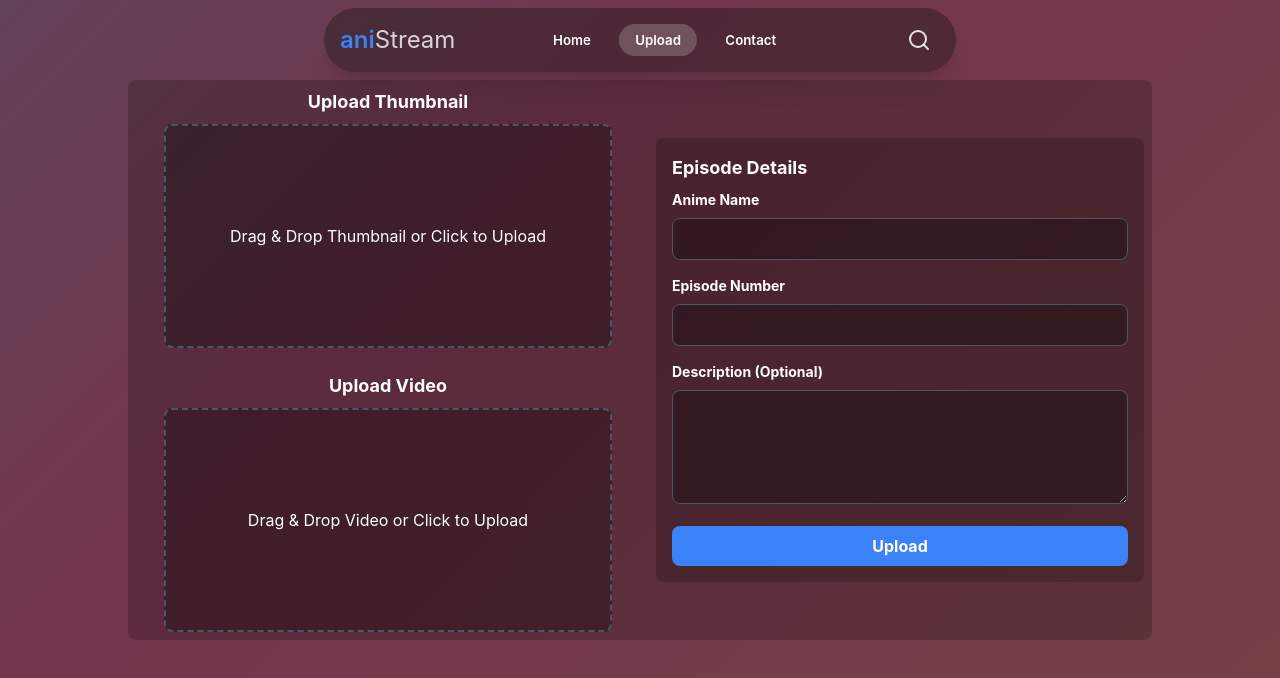
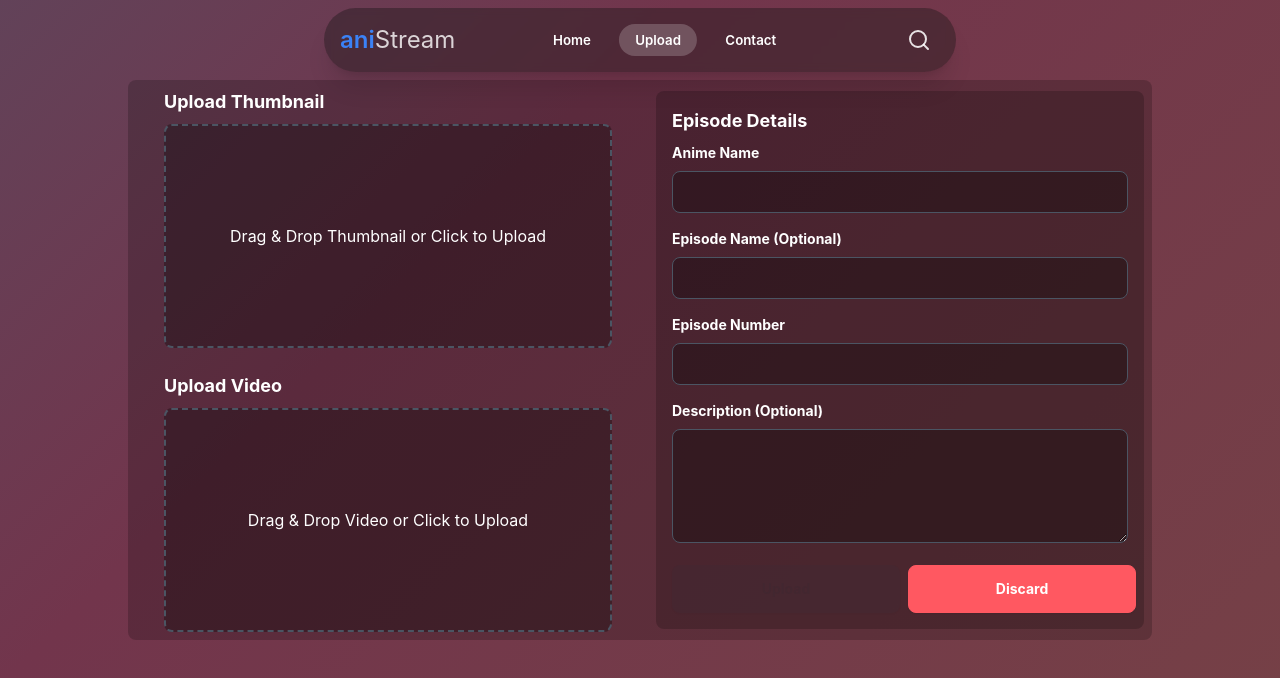
Before and after one commit to shantanu-p01/aniStream-Vite, a React (Vite) app: page /upload in a window 1280 px wide. Shown: the top 678 px of the page. Built offline with nearby package versions, Linux system fonts and the light colour scheme.

Commit message:
11. Added Upload and Discard Button in UploadPage     - added Episode Name Input Field     - for now when clicked on Upload or Discard button all the fields are cleared     - when all fields are filled then the upload button will work until then itll be disabled

```diff
--- a/src/Pages/Upload/UploadPage.jsx
+++ b/src/Pages/Upload/UploadPage.jsx
@@ -1,12 +1,19 @@
-import React, { useState } from 'react';
-import { IoClose } from "react-icons/io5";
+import React, { useState, useEffect } from 'react';
+import { BiSolidTrash } from "react-icons/bi";
 
 const UploadPage = () => {
   const [thumbnail, setThumbnail] = useState(null);
   const [video, setVideo] = useState(null);
   const [animeName, setAnimeName] = useState('');
+  const [episodeName, setEpisodeName] = useState('');
   const [episodeNumber, setEpisodeNumber] = useState('');
   const [description, setDescription] = useState('');
+  const [isUploadEnabled, setIsUploadEnabled] = useState(false);
+
+  useEffect(() => {
+    // Enable the Upload button only if all required fields are filled
+    setIsUploadEnabled(animeName && episodeNumber && thumbnail && video);
+  }, [animeName, episodeNumber, thumbnail, video]);
 
   const handleThumbnailChange = (e) => {
     const file = e.target.files[0];
@@ -42,6 +49,30 @@ const UploadPage = () => {
     }
   };
 
+  const clearFields = () => {
+    // Clear all fields
+    setThumbnail(null);
+    setVideo(null);
+    setAnimeName('');
+    setEpisodeName('');
+    setEpisodeNumber('');
+    setDescription('');
+  };
+
+  const handleUpload = () => {
+    if (isUploadEnabled) {
+      // Perform upload logic here
+
+      // Clear fields after upload
+      clearFields();
+    }
+  };
+
+  const handleDiscard = () => {
+    // Clear fields on discard
+    clearFields();
+  };
+
   return (
     <main className='pt-20 p-2 min-h-screen h-full w-full'>
       <div className='flex flex-col h-full lg:flex-row items-center justify-center gap-4 max-w-5xl mx-auto p-2 bg-black/20 rounded-lg'>
@@ -49,9 +80,19 @@ const UploadPage = () => {
         <div className='w-full lg:w-1/2 flex flex-row flex-wrap items-center justify-center gap-6'>
           {/* Thumbnail Upload Section */}
           <div className='flex-1 flex flex-col items-center justify-center'>
-            <h2 className='text-white text-lg font-bold text-center lg:text-left mb-2'>Upload Thumbnail</h2>
+            <div className='flex justify-between items-center w-full lg:max-w-md min-w-[250px] mb-2'>
+              <h2 className='text-white text-lg font-bold text-center lg:text-left'>Upload Thumbnail</h2>
+              {thumbnail && (
+                <button
+                  onClick={() => removeFile('thumbnail')}
+                  className='btn btn-ghost min-h-fit h-fit p-2 text-red-500 text-2xl'
+                >
+                  <BiSolidTrash size="24" />
+                </button>
+              )}
+            </div>
             <div
-              className='relative w-full lg:max-w-md min-w-[300px] h-56 overflow-hidden rounded-lg border-2 border-dashed border-gray-600 bg-black/30 flex items-center justify-center cursor-pointer group'
+              className='relative w-full lg:max-w-md min-w-[250px] h-56 overflow-hidden rounded-lg border-2 border-dashed border-gray-600 bg-black/30 flex items-center justify-center cursor-pointer group'
               onDragOver={handleDragOver}
               onDrop={(e) => handleDrop(e, setThumbnail)}
             >
@@ -72,29 +113,30 @@ const UploadPage = () => {
                   </label>
                 </>
               ) : (
-                <>
                 <img
                   src={URL.createObjectURL(thumbnail)}
                   alt='Thumbnail'
                   className='object-cover h-full w-full'
                 />
-                  {/* Cross Symbol for Removing Thumbnail */}
-                  <button
-                    onClick={() => removeFile('thumbnail')}
-                    className='absolute inset-0 flex items-center justify-center text-2xl text-red-500 opacity-0 group-hover:opacity-100 bg-black/70 transition duration-500'
-                  >
-                    <IoClose size="44"/>
-                  </button>
-                </>
               )}
             </div>
           </div>
 
           {/* Video Upload Section */}
           <div className='flex-1 flex flex-col items-center justify-center'>
-            <h2 className='text-white text-lg font-bold text-center lg:text-left mb-2'>Upload Video</h2>
+            <div className='flex justify-between items-center w-full lg:max-w-md min-w-[250px] mb-2'>
+              <h2 className='text-white text-lg font-bold text-center lg:text-left'>Upload Video</h2>
+              {video && (
+                <button
+                  onClick={() => removeFile('video')}
+                  className='btn btn-ghost min-h-fit h-fit p-2 text-red-500 text-2xl'
+                >
+                  <BiSolidTrash size="24" />
+                </button>
+              )}
+            </div>
             <div
-              className='relative w-full lg:max-w-md min-w-[300px] h-56 overflow-hidden rounded-lg border-2 border-dashed border-gray-600 bg-black/30 flex items-center justify-center cursor-pointer group'
+              className='relative w-full lg:max-w-md min-w-[250px] h-56 overflow-hidden rounded-lg border-2 border-dashed border-gray-600 bg-black/30 flex items-center justify-center cursor-pointer group'
               onDragOver={handleDragOver}
               onDrop={(e) => handleDrop(e, setVideo)}
             >
@@ -115,20 +157,11 @@ const UploadPage = () => {
                   </label>
                 </>
               ) : (
-                <>
                 <video
                   src={URL.createObjectURL(video)}
                   controls
                   className='object-cover h-full w-full'
                 />
-                  {/* Cross Symbol for Removing Video */}
-                  <button
-                    onClick={() => removeFile('video')}
-                    className='absolute inset-0 flex items-center justify-center text-2xl text-red-500 opacity-0 group-hover:opacity-100 bg-black/70 transition duration-500'
-                  >
-                    <IoClose size="44"/>
-                  </button>
-                </>
               )}
             </div>
           </div>
@@ -146,6 +179,19 @@ const UploadPage = () => {
                 type='text'
                 value={animeName}
                 onChange={(e) => setAnimeName(e.target.value)}
+                className='w-full px-3 py-2 rounded-lg bg-black/30 text-white border border-gray-600 focus:outline-none focus:border-blue-500'
+              />
+            </div>
+
+            {/* Episode Name Input Field */}
+            <div className='mb-4'>
+              <label className='block text-white text-sm font-bold mb-2'>
+                Episode Name (Optional)
+              </label>
+              <input
+                type='text'
+                value={episodeName}
+                onChange={(e) => setEpisodeName(e.target.value)}
                 className='w-full px-3 py-2 rounded-lg bg-black/30 text-white border border-gray-600 focus:outline-none focus:border-blue-500'
               />
             </div>
@@ -174,9 +220,21 @@ const UploadPage = () => {
               />
             </div>
 
-            <button className='w-full bg-blue-500 hover:bg-blue-600 text-white font-bold py-2 px-4 rounded-lg'>
+            <div className='flex flex-row items-center gap-2'>
+              <button
+                className={`btn btn-info w-1/2 text-white font-bold py-2 px-4 rounded-lg ${!isUploadEnabled ? 'opacity-50 cursor-not-allowed' : ''}`}
+                onClick={handleUpload}
+                disabled={!isUploadEnabled}
+              >
                 Upload
               </button>
+              <button
+                className='btn btn-error w-1/2 text-white font-bold py-2 px-2 rounded-lg'
+                onClick={handleDiscard}
+              >
+                Discard
+              </button>
+            </div>
           </div>
         </div>
       </div>
```
Lines whose indentation alone changed are shown as unchanged.
